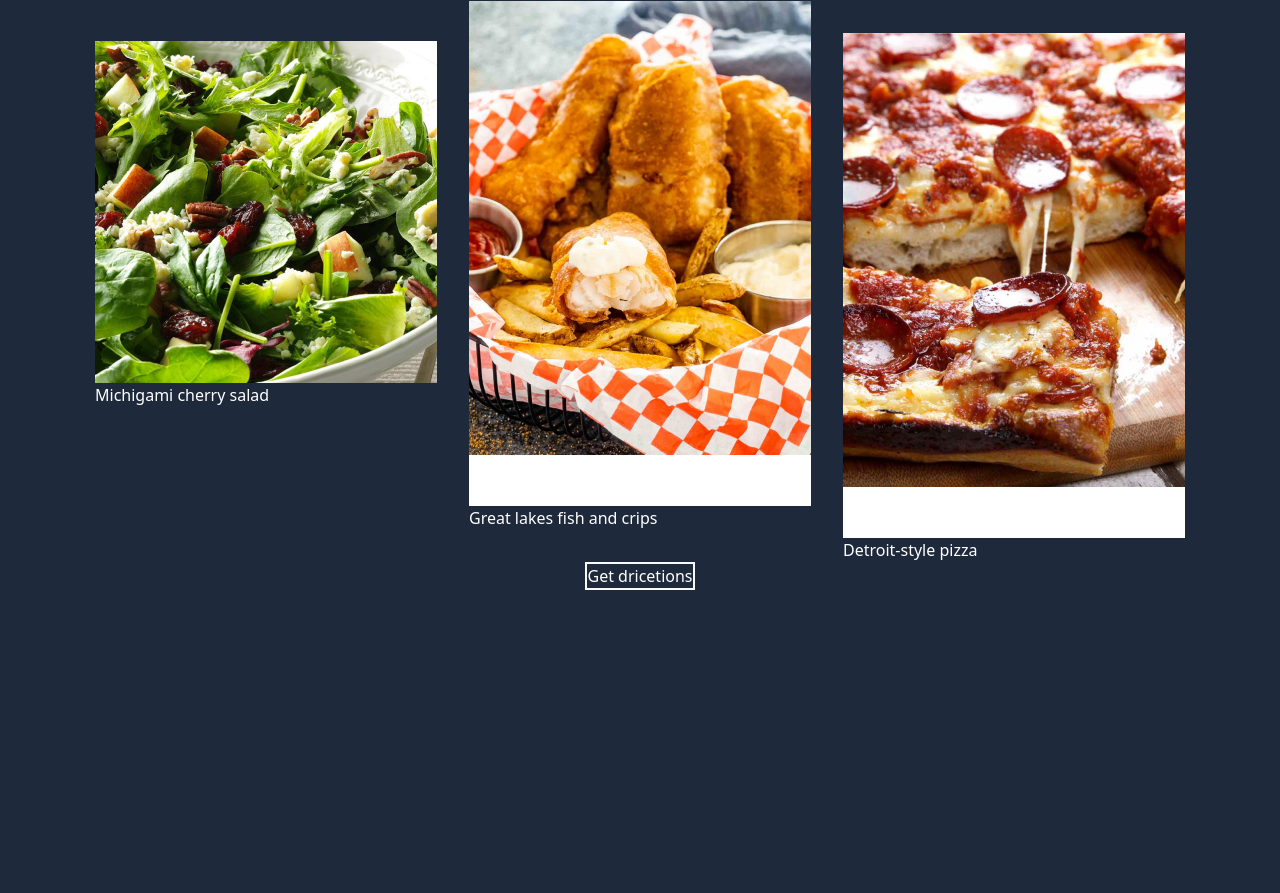
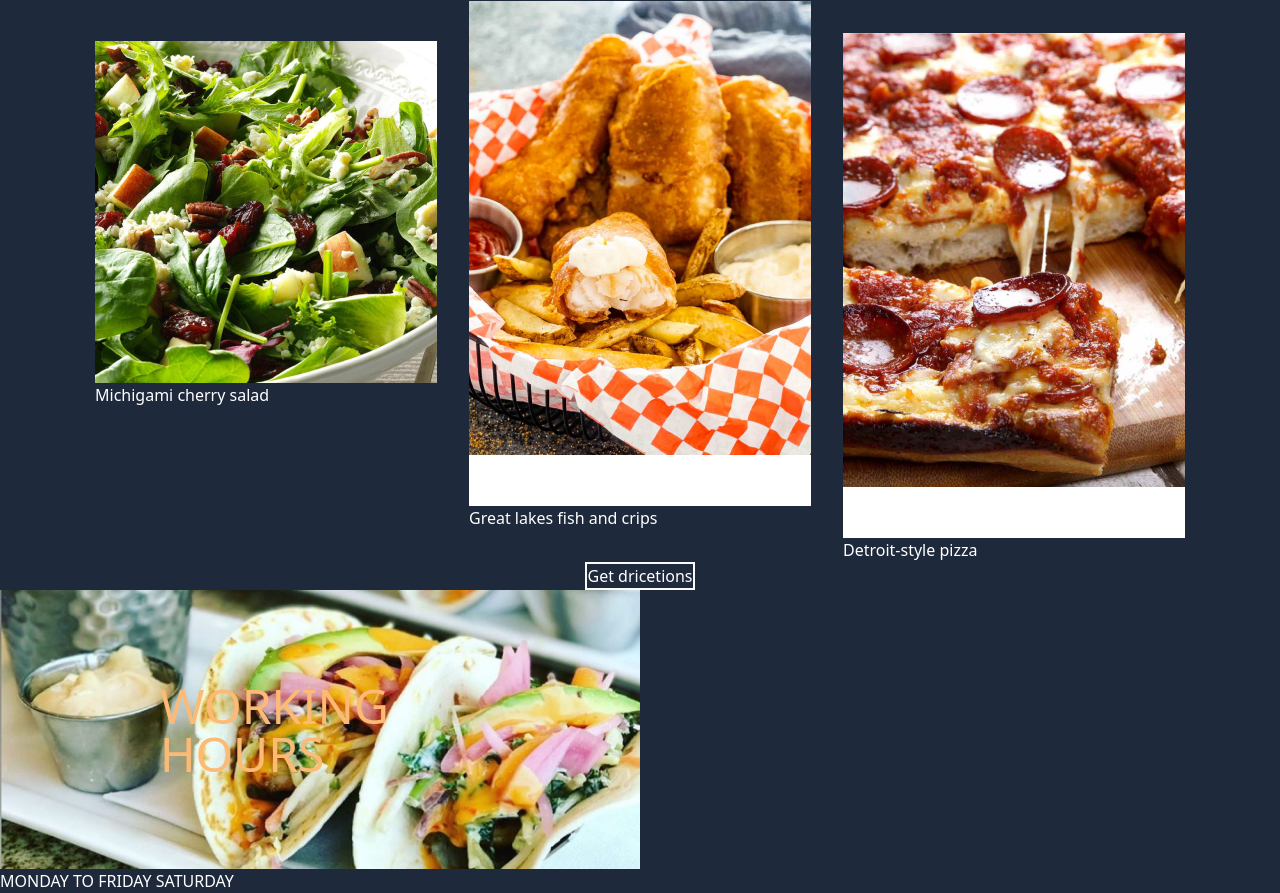
Before and after one commit to techup-group10/restorant-gr6, a plain HTML site: page index.html in a window 1280 px wide. Shown: the part 811-1704 px from the top of the page. Before the commit the page ends 1401 px from the top, so only its background shows below. Drawn offline with nearby package versions, Linux system fonts and the light colour scheme.

Commit message:
added i loggo some text

```diff
--- a/index.html
+++ b/index.html
@@ -96,5 +96,19 @@
 
 </div>
 
+<div class="">
+    <div class="w-1/2 relative background: linear-gradient(90deg, #1E293B 0%, rgba(30, 41, 59, 0.5) 100%);
+    ">
+      <img class="w-full" src="./svg/tacos.jpg">
+      <p class="absolute top-1/2 left-1/2 transform -translate-x-1/2 -translate-y-1/2  text-5xl text-orange-300 text-2">WORKING HOURS</p>
+    </div>
+    <div class=" ">
+      <p class=" text-white">MONDAY TO FRIDAY   SATURDAY</p>
+
+
+
+    </div>
+</div>
+
   </body>
 </html>
```
Also changed, not shown: svg/tacos.jpg (added).
